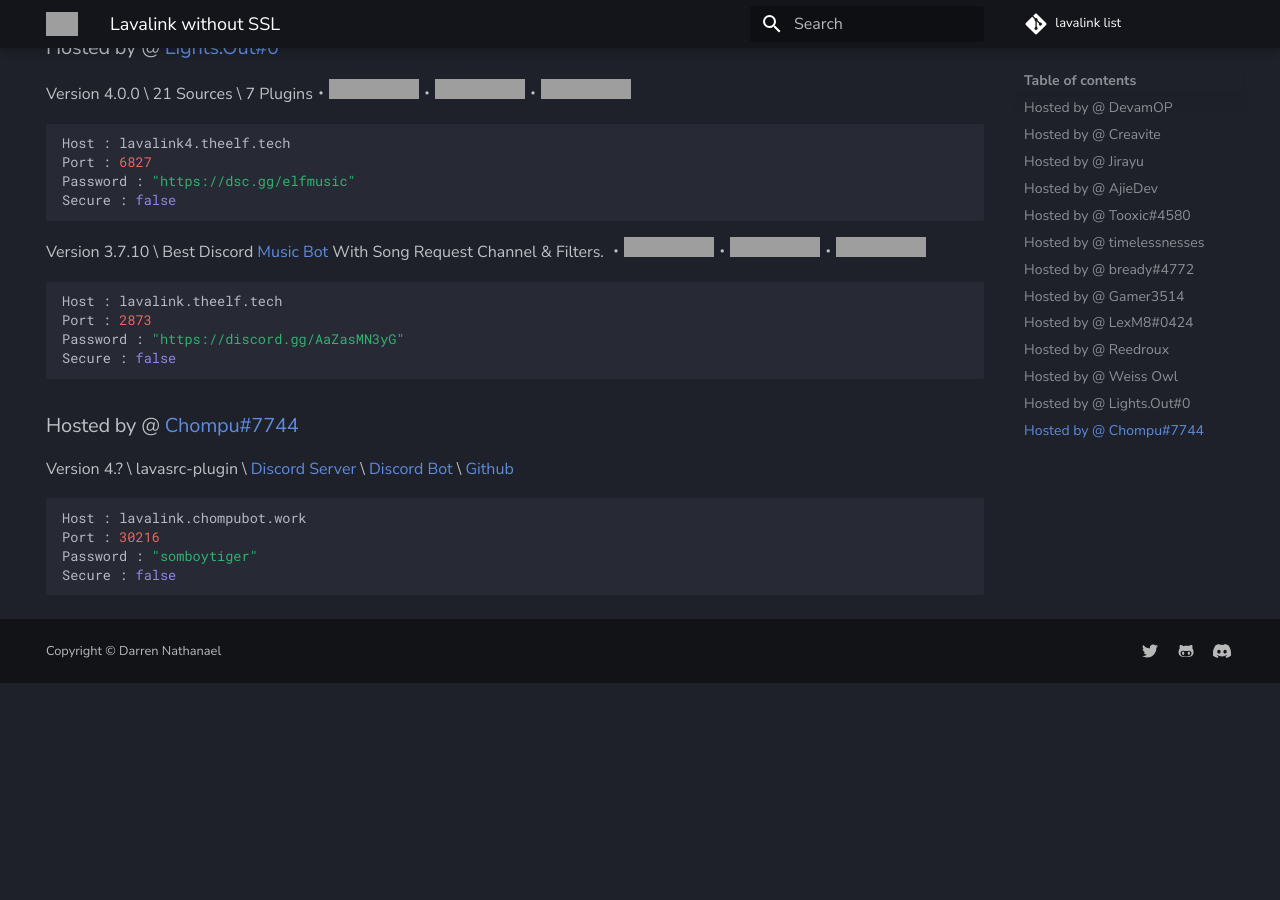
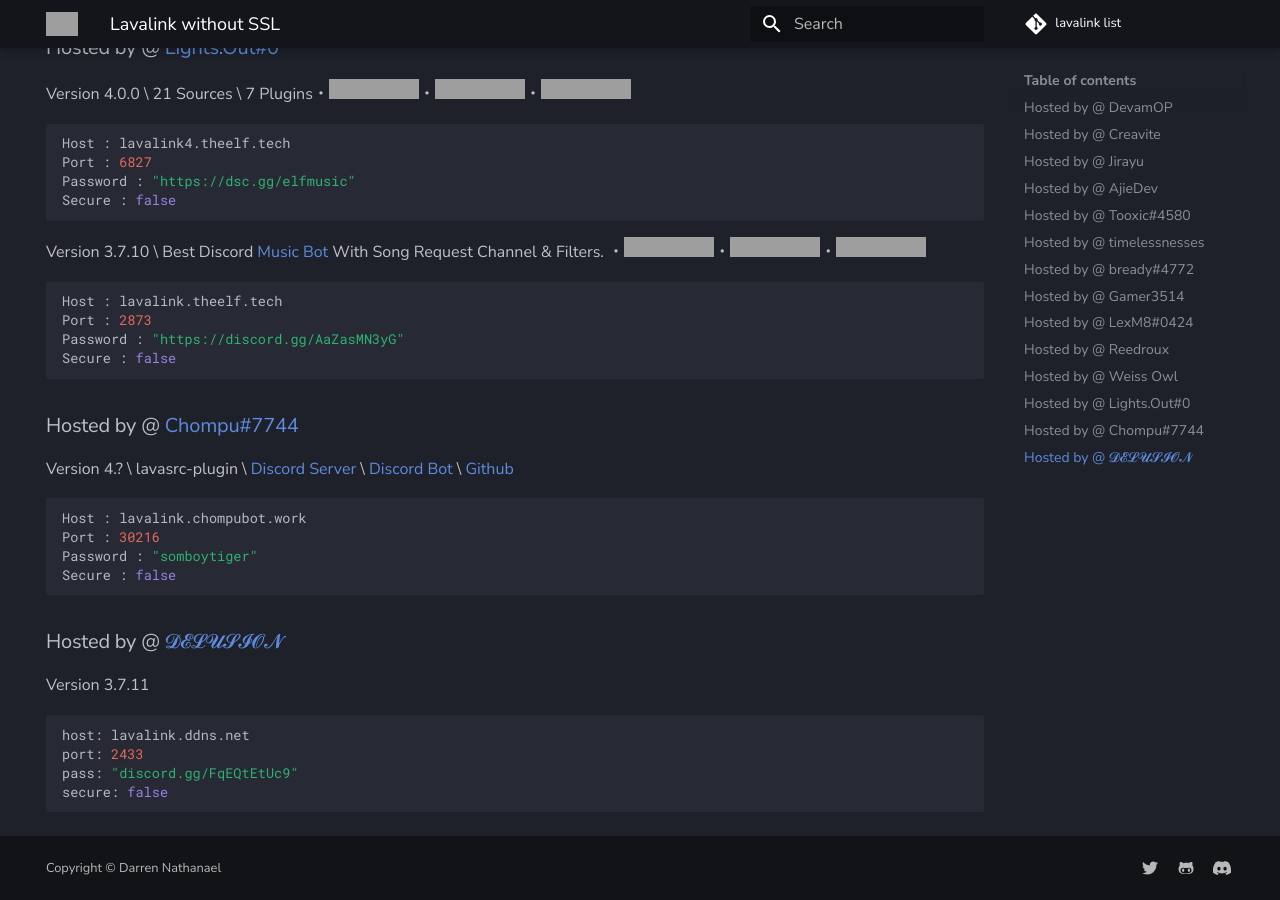
Before and after one commit to DarrenOfficial/lavalink-list, an MkDocs documentation site: the page built from docs/NoSSL/lavalink-without-ssl.md, in a window 1280 px wide and 900 px high, scrolled down 4695 px, cut to the strip 0-900 px from the top of the window. Built offline with MkDocs 1.6.1 and Material for MkDocs 9.7.7, drawn with Linux system fonts in a browser that asks for light colours; comment, search, counter and statistics services are not loaded; before the commit the page ends 5378 px from its top, so only the background shows below that; grey boxes are pictures that could not be loaded.

Commit message:
Added (#466)
* Update lavalink-without-ssl.md

update my node.alfari.id to bali.weissx.com

* Update lavalink-without-ssl.md

update secord lavalink to ver 4.0.0 and update new port

* Update lavalink-without-ssl.md

remove-old lavalink without ssl

* Update lavalink-with-ssl.md

add new lava ssl

* Update lavalink-without-ssl.md

add ver non ssl

* Update lavalink-without-ssl.md

add version v3 no ssl

* Update lavalink-with-ssl.md

add v3 with ssl

* Update lavalink-with-ssl.md

remove SSL

* Update lavalink-without-ssl.md

update new server lavaink with more bandwidth

* Update lavalink-with-ssl.md

add SSL ver

* Update lavalink-without-ssl.md

update link for non ssl

* Update lavalink-without-ssl.md

* Update lavalink-without-ssl.md

* Update lavalink-with-ssl.md

* Update lavalink-with-ssl.md

* Update lavalink-without-ssl.md

* Update lavalink-without-ssl.md

* Update lavalink-without-ssl.md

* Update lavalink-without-ssl.md

* Update lavalink-without-ssl.md

* Update lavalink-without-ssl.md

* Update lavalink-without-ssl.md

* Update lavalink-without-ssl.md

* Update lavalink-with-ssl.md

* Update lavalink-with-ssl.md

* Update lavalink-without-ssl.md

* Update lavalink-with-ssl.md

* Update lavalink-without-ssl.md

* Update lavalink-without-ssl.md

* Update lavalink-without-ssl.md

* Update lavalink-with-ssl.md

* Update lavalink-with-ssl.md

* Update lavalink-without-ssl.md

* Update lavalink-without-ssl.md

* Update lavalink-with-ssl.md

* Update lavalink-without-ssl.md

* Update lavalink-with-ssl.md

* Update lavalink-without-ssl.md

* Update lavalink-without-ssl.md

* Update lavalink-without-ssl.md

````diff
--- a/docs/NoSSL/lavalink-without-ssl.md
+++ b/docs/NoSSL/lavalink-without-ssl.md
@@ -234,3 +234,12 @@ Port : 30216
 Password : "somboytiger"
 Secure : false
 ```
+
+### Hosted by @ [𝓓𝓔𝓛𝓤𝓢𝓘𝓞𝓝](https://discord.gg/FqEQtEtUc9)
+Version 3.7.11
+```bash
+host: lavalink.ddns.net
+port: 2433
+pass: "discord.gg/FqEQtEtUc9"
+secure: false
+```
````
